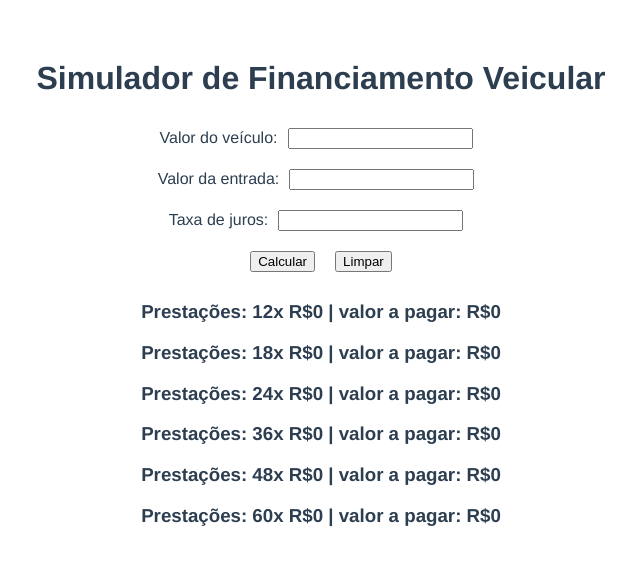
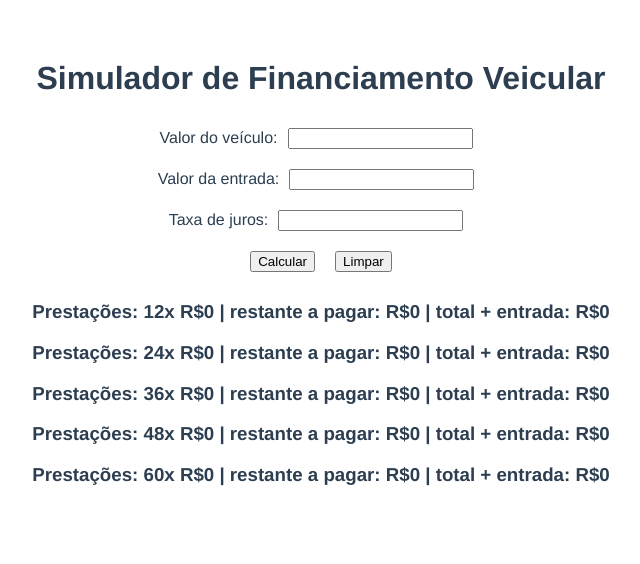
Before and after one commit to rslewenstein/calcula-financiamento-veiculo, a Vue app: page / in a window 1280 px wide. Shown: the top 564 px of the page, without its empty margins (319-959 px from the left). Built offline with nearby package versions, Linux system fonts and the light colour scheme.

Commit message:
Incluindo função soma total

```diff
--- a/src/components/Calcula.vue
+++ b/src/components/Calcula.vue
@@ -18,12 +18,11 @@
     <input type="button" value="Limpar" v-on:click="limpar()">
   </div>
   <div>
-    <h3>Prestações: 12x R${{ doze_meses }} | valor a pagar: R${{ total_12 }}</h3>
-    <h3>Prestações: 18x R${{ dezoito_meses }} | valor a pagar: R${{ total_18 }}</h3>
-    <h3>Prestações: 24x R${{ vinte_quatro_meses }} | valor a pagar: R${{ total_24 }}</h3>
-    <h3>Prestações: 36x R${{ trinta_seis_meses }} | valor a pagar: R${{ total_36 }}</h3>
-    <h3>Prestações: 48x R${{ quarenta_oito_meses }} | valor a pagar: R${{ total_48 }}</h3>
-    <h3>Prestações: 60x R${{ sessenta_meses }} | valor a pagar: R${{ total_60 }}</h3>
+    <h3>Prestações: 12x R${{ doze_meses }} | restante a pagar: R${{ restante_12 }} | total + entrada: R${{ total_12 }} </h3>
+    <h3>Prestações: 24x R${{ vinte_quatro_meses }} | restante a pagar: R${{ restante_24 }} | total + entrada: R${{ total_24 }}</h3>
+    <h3>Prestações: 36x R${{ trinta_seis_meses }} | restante a pagar: R${{ restante_36 }} | total + entrada: R${{ total_36 }}</h3>
+    <h3>Prestações: 48x R${{ quarenta_oito_meses }} | restante a pagar: R${{ restante_48 }} | total + entrada: R${{ total_48 }}</h3>
+    <h3>Prestações: 60x R${{ sessenta_meses }} | restante a pagar: R${{ restante_60 }} | total + entrada: R${{ total_60 }}</h3>
   </div>
 </template>
 
@@ -36,13 +35,16 @@ export default {
   data(){
         return{
             doze_meses: 0,
-            dezoito_meses: 0,
             vinte_quatro_meses:0,
             trinta_seis_meses:0,
             quarenta_oito_meses:0,
             sessenta_meses:0,
+            restante_12:0,
+            restante_24:0,
+            restante_36:0,
+            restante_48:0,
+            restante_60:0,
             total_12:0,
-            total_18:0,
             total_24:0,
             total_36:0,
             total_48:0,
@@ -55,18 +57,22 @@ export default {
         let total_com_entrada = this.calcular_entrada(this.valor_veiculo, this.valor_entrada)
 
         this.doze_meses = (this.calcular_parcela(total_com_entrada, tot_juros, 12)).toFixed(2)
-        this.dezoito_meses = (this.calcular_parcela(total_com_entrada, tot_juros, 18)).toFixed(2)
         this.vinte_quatro_meses = (this.calcular_parcela(total_com_entrada, tot_juros, 24)).toFixed(2)
         this.trinta_seis_meses = (this.calcular_parcela(total_com_entrada, tot_juros, 36)).toFixed(2)
         this.quarenta_oito_meses = (this.calcular_parcela(total_com_entrada, tot_juros, 48)).toFixed(2)
         this.sessenta_meses = (this.calcular_parcela(total_com_entrada, tot_juros, 60)).toFixed(2)
 
-        this.total_12 = (this.calcular_total_a_pagar(this.doze_meses, 12)).toFixed(2)
-        this.total_18 = (this.calcular_total_a_pagar(this.dezoito_meses, 18)).toFixed(2)
-        this.total_24 = (this.calcular_total_a_pagar(this.vinte_quatro_meses, 24)).toFixed(2)
-        this.total_36 = (this.calcular_total_a_pagar(this.trinta_seis_meses, 36)).toFixed(2)
-        this.total_48 = (this.calcular_total_a_pagar(this.quarenta_oito_meses, 48)).toFixed(2)
-        this.total_60 = (this.calcular_total_a_pagar(this.sessenta_meses, 60)).toFixed(2)
+        this.restante_12 = (this.calcular_restante_a_pagar(this.doze_meses, 12)).toFixed(2)
+        this.restante_24 = (this.calcular_restante_a_pagar(this.vinte_quatro_meses, 24)).toFixed(2)
+        this.restante_36 = (this.calcular_restante_a_pagar(this.trinta_seis_meses, 36)).toFixed(2)
+        this.restante_48 = (this.calcular_restante_a_pagar(this.quarenta_oito_meses, 48)).toFixed(2)
+        this.restante_60 = (this.calcular_restante_a_pagar(this.sessenta_meses, 60)).toFixed(2)
+
+        this.total_12 = (this.calcular_total_a_pagar(this.valor_entrada, this.restante_12)).toFixed(2)
+        this.total_24 = (this.calcular_total_a_pagar(this.valor_entrada, this.restante_24)).toFixed(2)
+        this.total_36 = (this.calcular_total_a_pagar(this.valor_entrada, this.restante_36)).toFixed(2)
+        this.total_48 = (this.calcular_total_a_pagar(this.valor_entrada, this.restante_48)).toFixed(2)
+        this.total_60 = (this.calcular_total_a_pagar(this.valor_entrada, this.restante_60)).toFixed(2)
       },
       calcular_juros(valVeic, juros){
         return parseFloat((valVeic * juros) / 100)
@@ -77,21 +83,27 @@ export default {
       calcular_parcela(valComEntrada, valJuros, NumParcelas){
         return parseFloat((valComEntrada / NumParcelas) + valJuros)
       },
-      calcular_total_a_pagar(valParcela, numParcela){
+      calcular_restante_a_pagar(valParcela, numParcela){
         return parseFloat(valParcela * numParcela)
+      },
+      calcular_total_a_pagar(valEntrada, valComJuros){
+        return parseFloat(valEntrada) + parseFloat(valComJuros)
       },
       limpar(){
         this.valor_veiculo = "",
         this.valor_entrada = "",
         this.valor_taxa_juros = "",
         this.doze_meses = 0,
-        this.dezoito_meses = 0,
         this.vinte_quatro_meses = 0,
         this.trinta_seis_meses = 0,
         this.quarenta_oito_meses  = 0,
         this.sessenta_meses = 0,
+        this.restante_12 = 0,
+        this.restante_24 = 0,
+        this.restante_36 = 0,
+        this.restante_48 = 0,
+        this.restante_60 = 0,
         this.total_12 = 0,
-        this.total_18  = 0,
         this.total_24 = 0,
         this.total_36 = 0,
         this.total_48 = 0,
```
